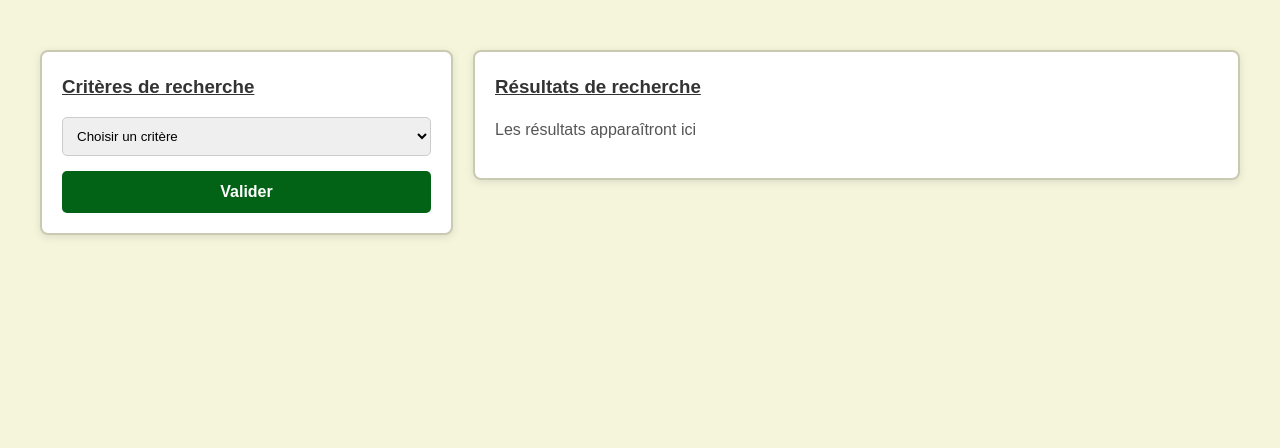
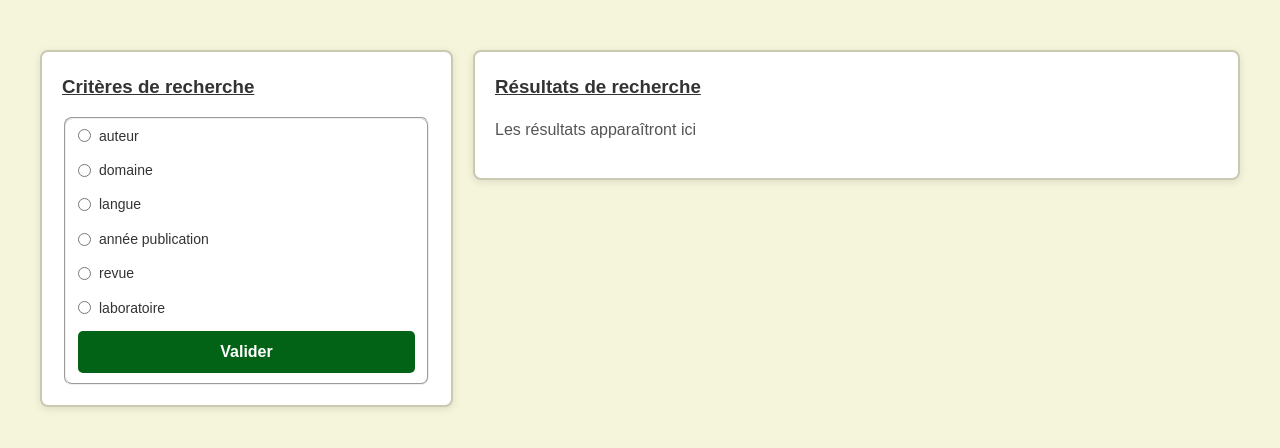
Before and after one commit to Pharrel-06/Projet_BDD, a Flask app: page /recherche in a window 1280 px wide. Shown: the part 175-623 px from the top of the page. Run offline with Flask 3, Linux system fonts and the light colour scheme; some libraries are stand-ins or nearby versions.

Commit message:
recherche fonctionelle (?)

```diff
--- a/Site_BDD/main.py
+++ b/Site_BDD/main.py
@@ -9,10 +9,32 @@ app = Flask(__name__)
 def accueil():
     return render_template("accueil.html")
 
-@app.route("/recherche")
+@app.route("/recherche", methods=['GET', 'POST'])
 def recherche():
-    critere_recherche = ["auteur", "domaine", "langue", "année publication", "revue", "laboratoire"]
-    return render_template("recherche.html", critere_recherche = critere_recherche)
+    crit_rec = ["auteur", "domaine", "langue", "année publication", "revue", "laboratoire"]
+    chosen_crit = request.form.get("critere") or request.args.get("critere")
+    res_rec = None
+    with db.connect() as conn:
+        with conn.cursor() as cur:
+            if chosen_crit == crit_rec[0]:
+                cur.execute("select idArticle, site_web_article, nom, prenom, annee_pub from article natural join ecrit natural join auteur natural join personne order by nom desc")
+                res_rec = cur.fetchall()
+            elif chosen_crit == crit_rec[1]:
+                cur.execute("select idArticle, site_web_article, nom, prenom, annee_pub, nom_domaine from article natural join ecrit natural join auteur natural join personne natural join domaine_article natural join domaine order by nom_domaine desc")
+                res_rec = cur.fetchall()
+            elif chosen_crit == crit_rec[2]:
+                cur.execute("select idArticle, site_web_article, nom, prenom, annee_pub, nom_langue from article natural join ecrit natural join auteur natural join personne order by nom_langue asc")
+                res_rec = cur.fetchall()
+            elif chosen_crit == crit_rec[3]:
+                cur.execute("select idArticle, site_web_article, nom, prenom, annee_pub from article natural join ecrit natural join auteur natural join personne order by annee_pub desc")
+                res_rec = cur.fetchall()
+            elif chosen_crit == crit_rec[4]:
+                cur.execute("select idArticle, site_web_article, nom, prenom, annee_pub, idRevue from article natural join ecrit natural join auteur natural join personne order by idRevue asc")
+                res_rec = cur.fetchall()
+            elif chosen_crit == crit_rec[5]:
+                cur.execute("select idArticle, site_web_article, nom, prenom, annee_pub, idLaboratoire from article natural join ecrit natural join auteur natural join personne order by idLaboratoire desc")
+                res_rec = cur.fetchall()
+    return render_template("recherche.html", critere_recherche = crit_rec, resultat_recherche = res_rec)
 
 
 # Exemple simple d'affichage des auteurs
--- a/Site_BDD/static/css/main_css.css
+++ b/Site_BDD/static/css/main_css.css
@@ -35,6 +35,13 @@ h1, h2, h3, h4, h5, h6 {
 /* Stylise les paragraphes */
 p {
     margin-bottom: 20px;
+}
+
+.searchresult-articles {
+    border: 10px double rgb(196, 196, 184);
+    border-radius: 25px;
+    padding: 3px;
+    margin: 2px;
 }
 
 /* Stylise les liens */
@@ -141,7 +148,9 @@ pre {
     flex-direction: column;
     gap: 20px;
 }
-
+.recherche-containerLeft {
+    flex-direction: row
+}
 .recherche-block, .searchresult-block {
     background-color: #fff;
     border: 2px solid #cacab2;
@@ -193,3 +202,26 @@ pre {
     flex-direction: column;
     gap: 20px;
 }
+
+/* Styles pour les critères de recherche - radio buttons */
+.center {
+    display: flex;
+    align-items: center;
+    margin-bottom: 12px;
+    gap: 8px;
+}
+
+.center input[type="radio"] {
+    width: auto;
+    padding: 0;
+    cursor: pointer;
+    margin: 0;
+    accent-color: #026316;
+}
+
+.center label {
+    margin-bottom: 0;
+    cursor: pointer;
+    color: #333;
+    font-size: 14px;
+}
--- a/Site_BDD/templates/info_auteur.html
+++ b/Site_BDD/templates/info_auteur.html
@@ -13,7 +13,7 @@
 
 <nav style="text-align:center; background-color:LightGray">
   <a href="accueil">Accueil</a> -
-  <a href="auteur">Auteurs</a> -
+  <a href="auteur">Auteurs</a>
 </nav>
 
 <p>
--- a/Site_BDD/templates/recherche.html
+++ b/Site_BDD/templates/recherche.html
@@ -20,14 +20,16 @@
     <div class="recherche-container">
       <div class="recherche-block">
         <h3>Critères de recherche</h3>
-        <form method="get" action="accueil">
-          <select name="critere" id="critere">
-              <option value="">Choisir un critère</option>
-              {% for crit in critere_recherche %}
-              <option value="{{crit}}">{{crit}}</option>
-              {% endfor %}
-          </select>
-          <input type="submit" value="Valider" class="search-button">
+        <form method="post" action="recherche">
+          <fieldset style="border-radius: 8px;">
+            {% for crit in critere_recherche %}
+            <div class="center">
+              <input type="radio" name="critere" id="critere" value="{{crit}}">
+              <label for="critere"> {{crit}} </label>
+            </div>
+            {% endfor %}
+            <input type="submit" value="Valider" class="search-button">
+          </fieldset>
         </form>
       </div>
     </div>
@@ -35,12 +37,20 @@
     <div class="searchresult-container">
       <div class="searchresult-block">
         <h3>Résultats de recherche</h3>
-        <p>Les résultats apparaîtront ici</p>
+        {% if resultat_recherche == None %}
+          <p>Les résultats apparaîtront ici</p>
+        {% elif resultat_recherche != None %}
+          {% for art in resultat_recherche %}
+          <p class="searchresult-articles">
+            <b><i>{{ art.site_web_article[4:-4] }}</i></b><br>
+            {{ art.prenom }} {{ art.nom }}<br>
+            <i>{{ art.annee_pub }}</i>
+          </p>
+          {% endfor %}
+        {% endif %}
       </div>
     </div>
   </div>
 
-
-
 </body>
 </html>
```
